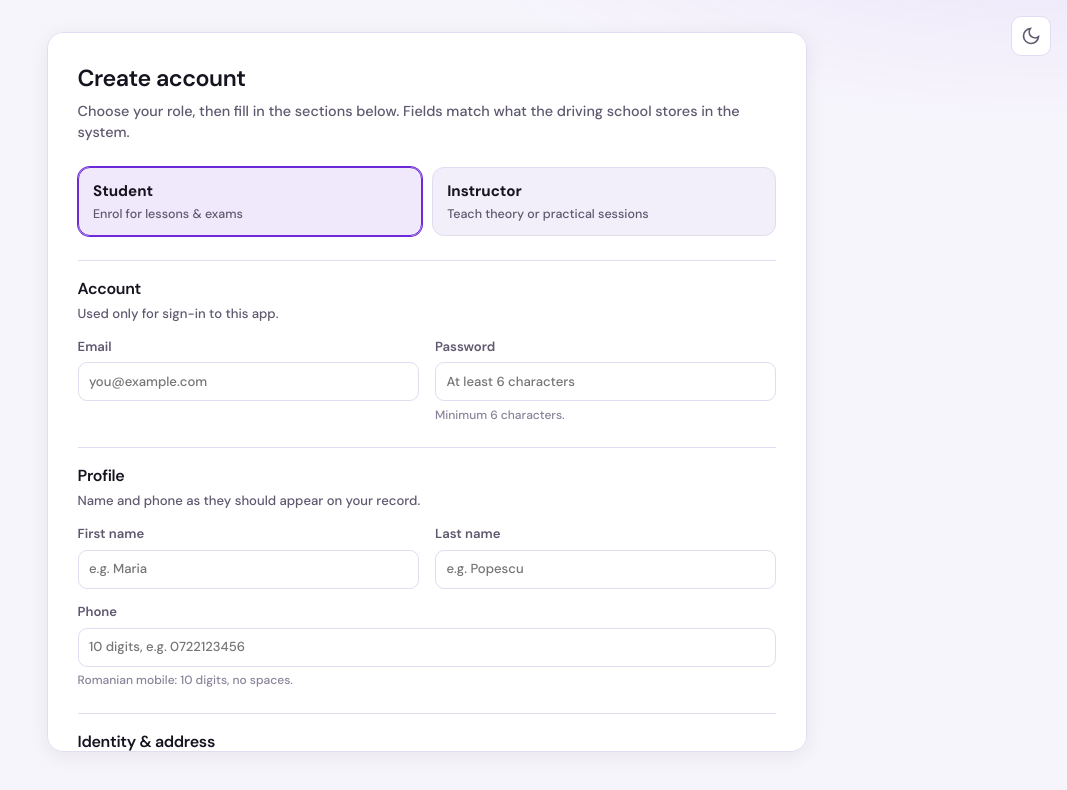
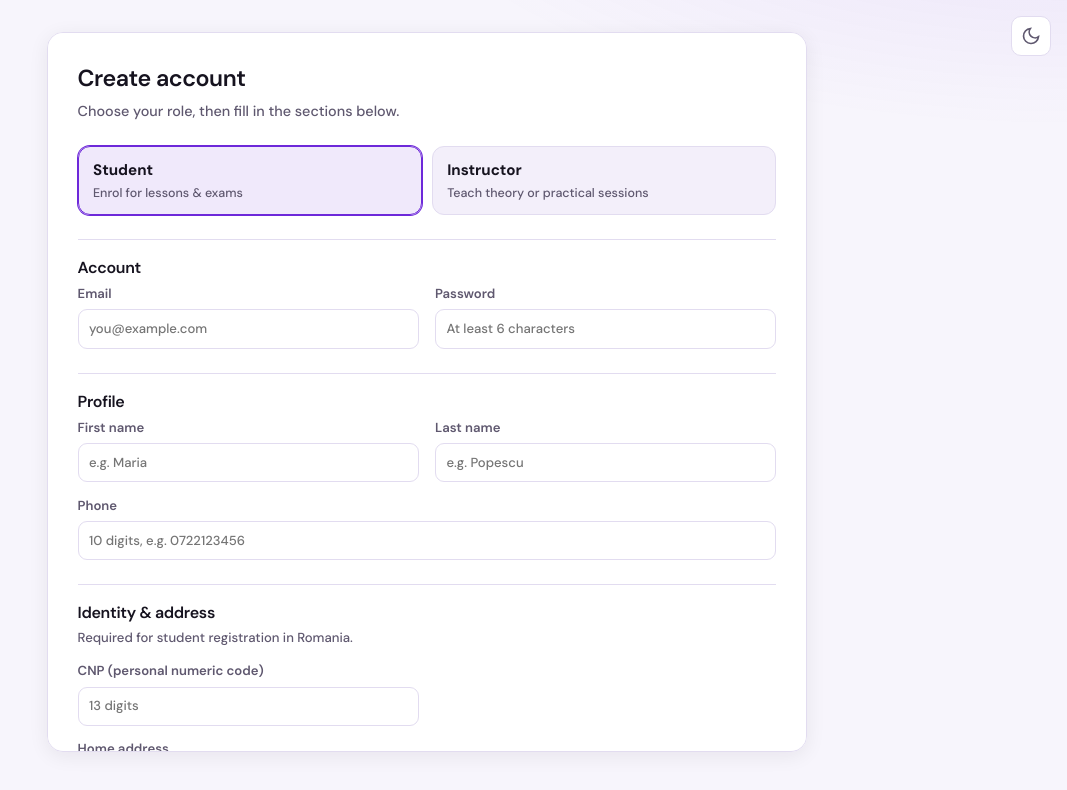
Before and after one commit to omacelaru/DrivingSchoolManagementSystem, a React (Vite) app in the folder frontend/: page /register in a window 1280 px wide. Shown: the top 790 px of the page, without its empty margins (213-1280 px from the left). Built offline with nearby package versions, Linux system fonts and the light colour scheme.

Commit message:
[REFACTOR][E] - simplify registration instructions and remove redundant hints

```diff
--- a/frontend/src/ui/RegisterPage.tsx
+++ b/frontend/src/ui/RegisterPage.tsx
@@ -113,8 +113,7 @@ export function RegisterPage(): JSX.Element {
           <header className="register-header">
             <h1>Create account</h1>
             <p className="register-lead">
-              Choose your role, then fill in the sections below. Fields match what the driving school stores in the
-              system.
+              Choose your role, then fill in the sections below.
             </p>
           </header>
 
@@ -143,7 +142,6 @@ export function RegisterPage(): JSX.Element {
             <h2 id="sec-account" className="register-section-title">
               Account
             </h2>
-            <p className="register-section-desc">Used only for sign-in to this app.</p>
             <div className="register-grid">
               <label className="register-field">
                 <span className="register-label">Email</span>
@@ -167,7 +165,6 @@ export function RegisterPage(): JSX.Element {
                   required
                   minLength={6}
                 />
-                <span className="field-hint">Minimum 6 characters.</span>
               </label>
             </div>
           </section>
@@ -176,7 +173,6 @@ export function RegisterPage(): JSX.Element {
             <h2 id="sec-profile" className="register-section-title">
               Profile
             </h2>
-            <p className="register-section-desc">Name and phone as they should appear on your record.</p>
             <div className="register-grid">
               <label className="register-field">
                 <span className="register-label">First name</span>
@@ -210,7 +206,6 @@ export function RegisterPage(): JSX.Element {
                   required
                   maxLength={10}
                 />
-                <span className="field-hint">Romanian mobile: 10 digits, no spaces.</span>
               </label>
             </div>
           </section>
@@ -221,7 +216,7 @@ export function RegisterPage(): JSX.Element {
                 <h2 id="sec-student-id" className="register-section-title">
                   Identity &amp; address
                 </h2>
-                <p className="register-section-desc">Required for student registration in Romania (CNP + full address).</p>
+                <p className="register-section-desc">Required for student registration in Romania.</p>
                 <div className="register-grid">
                   <label className="register-field">
                     <span className="register-label">CNP (personal numeric code)</span>
@@ -235,7 +230,6 @@ export function RegisterPage(): JSX.Element {
                       minLength={13}
                       pattern="\d{13}"
                     />
-                    <span className="field-hint">Exactly 13 digits, as on your ID card.</span>
                   </label>
                   <label className="register-field register-field--full">
                     <span className="register-label">Home address</span>
@@ -255,8 +249,7 @@ export function RegisterPage(): JSX.Element {
                   Target driving licence categories
                 </h2>
                 <p className="register-section-desc">
-                  EU/RO categories (same set as in the student service). Select all categories you want to train for —
-                  you can pick more than one.
+                  Select all categories you want to train for — you can pick more than one.
                 </p>
                 <fieldset className="category-fieldset">
                   <legend className="sr-only">Select categories</legend>
@@ -293,7 +286,6 @@ export function RegisterPage(): JSX.Element {
               <h2 id="sec-instructor" className="register-section-title">
                 Instructor details
               </h2>
-              <p className="register-section-desc">Professional licence and how you teach.</p>
               <label className="register-field register-field--block">
                 <span className="register-label">Instructor licence number</span>
                 <input
@@ -303,7 +295,6 @@ export function RegisterPage(): JSX.Element {
                   required
                   autoCapitalize="characters"
                 />
-                <span className="field-hint">Format: prefix and digits, e.g. LIC-12345 (must be unique).</span>
               </label>
 
               <div className="register-subsection">
```
